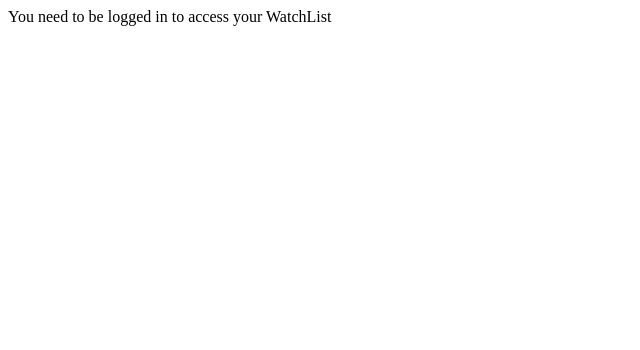
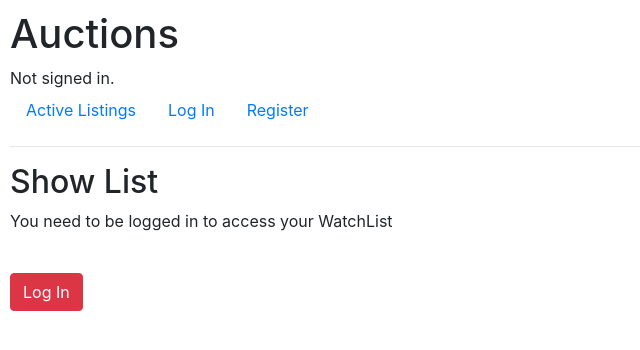
Before and after one commit to FakirHerif/commerce-project, a Django app: page /toWatchList in a window 1280 px wide. Shown: the top 350 px of the page, without its empty margins (0-640 px from the left). Run offline with Django 3.2, Linux system fonts and the light colour scheme; some libraries are stand-ins or nearby versions.

Commit message:
Added a button that should go to the login page if a non-login user goes to the toWatchList link

```diff
--- a/auctions/templates/auctions/toWatchList.html
+++ b/auctions/templates/auctions/toWatchList.html
@@ -4,7 +4,6 @@
     <h2>Show List</h2>
 
     {% if user.is_authenticated %}
-
         <div class="row mx-3">
         {% for listing in lists %}
             <div class="card" style="width: 18rem;">
@@ -19,6 +18,7 @@
         </div>
     {% else %}
         <p>You need to be logged in to access your WatchList</p>
-        <a href="{% url 'login' %}" class="btn btn-primary">Log In</a>
+        <br>
+        <a href="{% url 'login' %}" class="btn btn-danger">Log In</a>
     {% endif %}
 {% endblock %}
--- a/auctions/views.py
+++ b/auctions/views.py
@@ -22,7 +22,7 @@
         "lists": lists
         })
     else:
-        return HttpResponse("You need to be logged in to access your WatchList")
+        return render(request, "auctions/toWatchList.html")
 
 def removeFromWatchList(request,id):
     productDetails = Listing.objects.get(pk=id)
```
Also changed, not shown: db.sqlite3.
